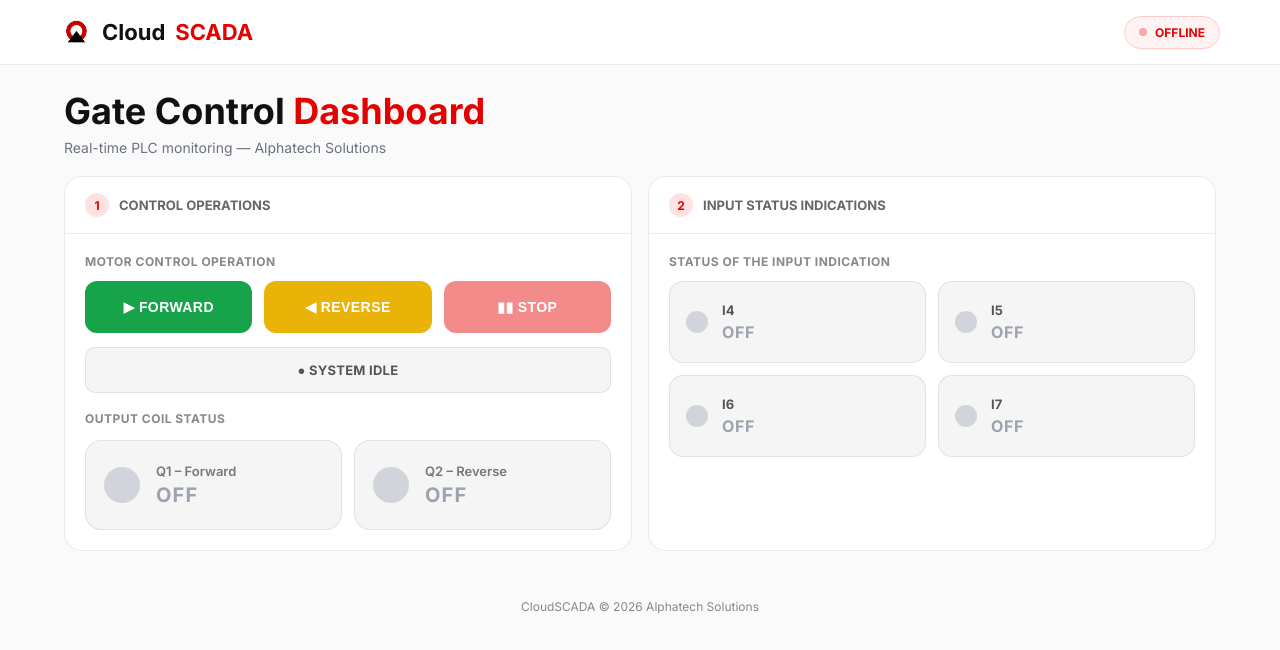
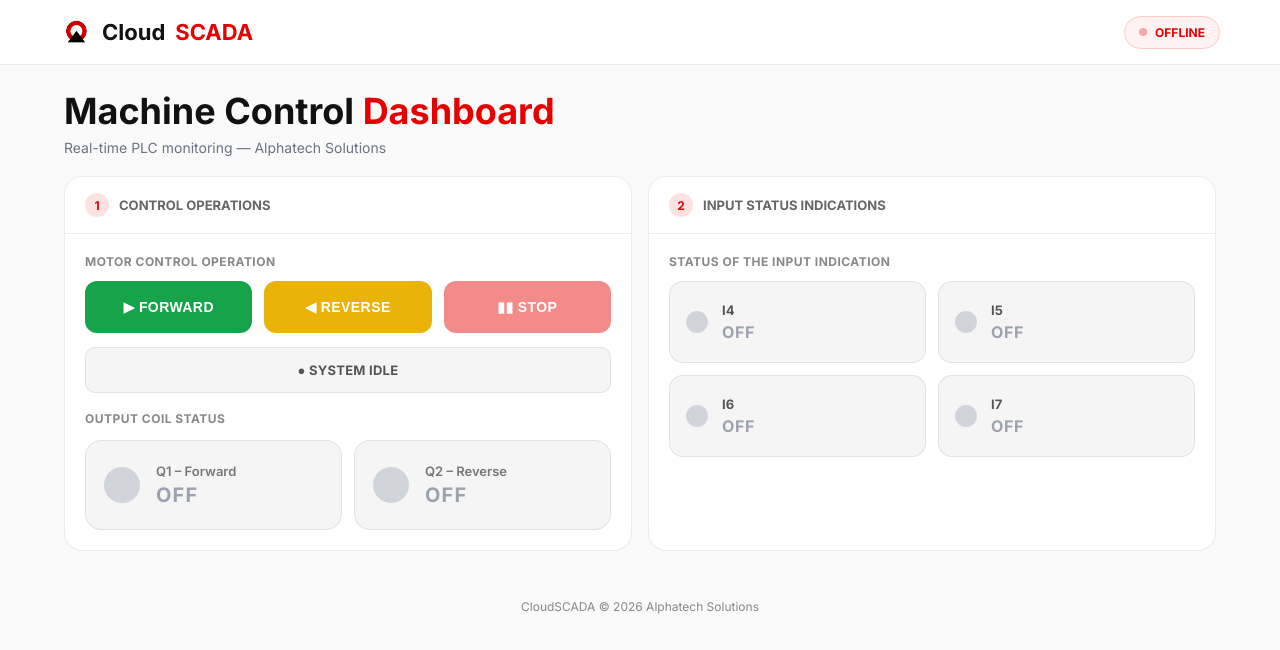
Before and after one commit to AnkushKC2/expocode, a website: page index.html in a window 1280 px wide. Drawn offline with Linux system fonts and the light colour scheme; no server answers.

Commit message:
final update

```diff
--- a/index.html
+++ b/index.html
@@ -484,7 +484,7 @@ body{
 <div class="main">
 
   <div class="page-header">
-    <div class="page-title">Gate Control <span>Dashboard</span></div>
+    <div class="page-title">Machine Control <span>Dashboard</span></div>
     <div class="page-sub">Real-time PLC monitoring &mdash; Alphatech Solutions</div>
   </div>
 
```
